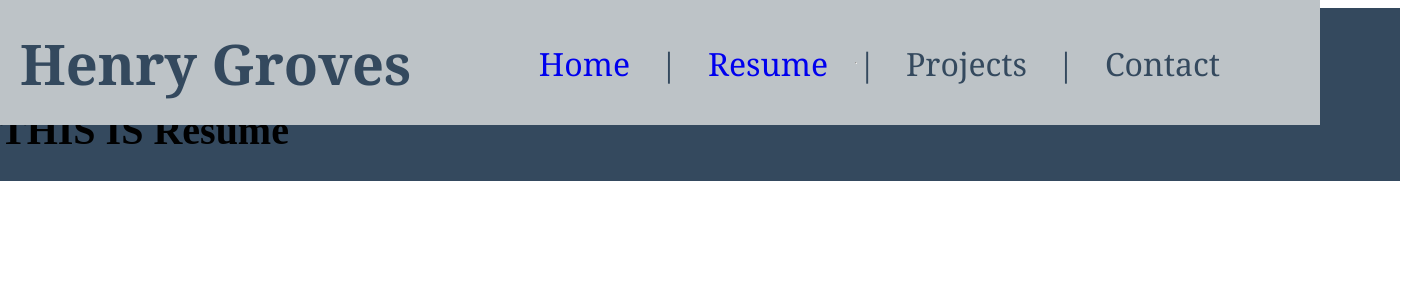
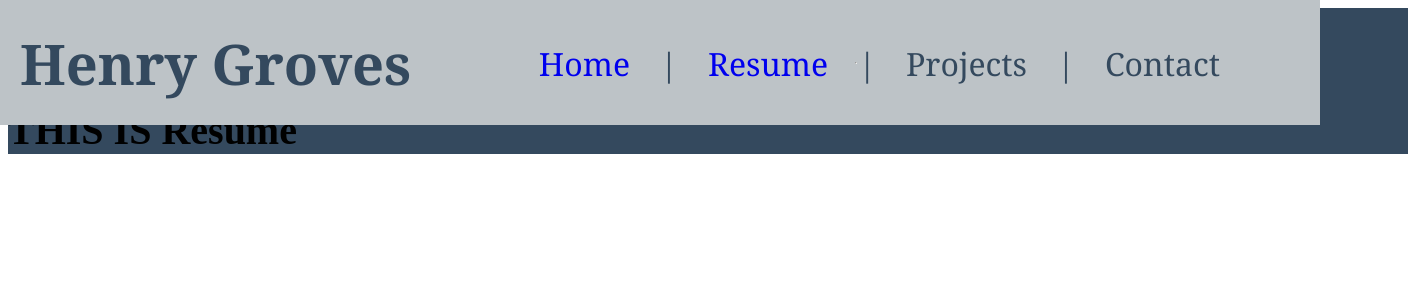
Before and after one commit to hgroves22/portfolioWebsite, a React (Vite) app: page /resume in a window 1280 px wide. Shown: the top 300 px of the page, 1408 px wide, since content can reach past the window. Built offline with nearby package versions, Linux system fonts and the light colour scheme.

Commit message:
route changes

```diff
--- a/src/App.jsx
+++ b/src/App.jsx
@@ -14,7 +14,7 @@ function App() {
         <Header />
 
         <Routes>
-          <Route path="/hero" element={<Hero />} />
+          <Route path="/home" element={<Hero />} />
           <Route path="/resume" element={<Resume />} />
         </Routes>
       </div>
--- a/src/components/App.css
+++ b/src/components/App.css
@@ -1,7 +1,4 @@
 .App {
   background-color: #34495E;
   min-width: 1400px;
-  position: fixed;
-  left: 0;
-  right: 0;
 }
--- a/src/components/Header.jsx
+++ b/src/components/Header.jsx
@@ -9,7 +9,7 @@ function Header() {
       <h1 className = "headerName">Henry Groves</h1>
       <nav className="items">
         <ul className = "nav-links">
-          <li><Link to="/hero">Home</Link></li>
+          <li><Link to="/home">Home</Link></li>
           <li>|</li>
           <li><Link to="/resume">Resume</Link></li>
           <li>|</li>
```
